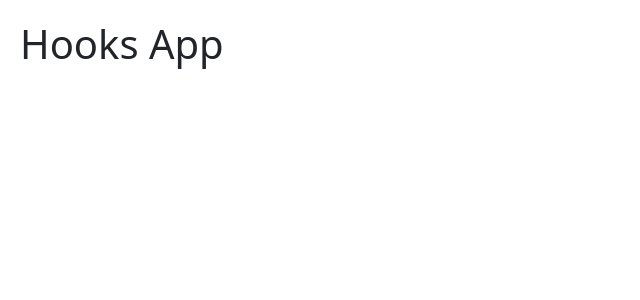
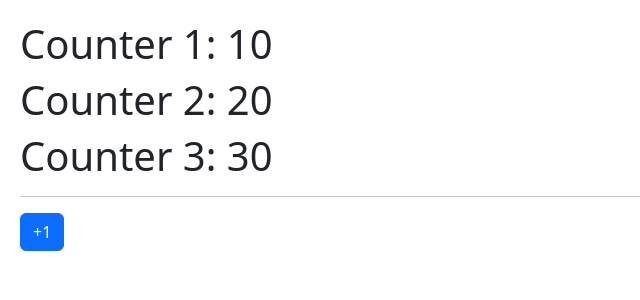
Before and after one commit to karluxio/frontend-react-hooks-app, a React (Vite) app: page / in a window 1280 px wide. Shown: the top 300 px of the page, without its empty margins (0-640 px from the left). Built offline with nearby package versions, Linux system fonts and the light colour scheme.

Commit message:
feat(CounterApp): counter component added

```diff
--- /dev/null
+++ b/src/01-useState/CounterApp.jsx
@@ -0,0 +1,30 @@
+import { useState } from "react"
+
+export const CounterApp = () => {
+
+  const [state, setState] = useState({
+    counter1: 10,
+    counter2: 20,
+    counter3: 30,
+  })
+
+  const { counter1, counter2, counter3 } = state
+
+  return (
+    <>
+      <h1>Counter 1: {counter1}</h1>
+      <h1>Counter 2: {counter2}</h1>
+      <h1>Counter 3: {counter3}</h1>
+
+      <hr />
+
+      <button className="btn btn-primary" onClick={
+        () => setState({
+          ...state,
+          counter1: counter1 + 1,
+        })
+      }>+1</button>
+
+    </>
+  )
+}
--- a/src/main.jsx
+++ b/src/main.jsx
@@ -1,11 +1,14 @@
 import React from 'react'
 import ReactDOM from 'react-dom/client'
-import { HooksApp } from './HooksApp'
+
+// import { HooksApp } from './HooksApp'
+import { CounterApp } from './01-useState/CounterApp'
 
 import './index.css'
 
 ReactDOM.createRoot(document.getElementById('root')).render(
   <React.StrictMode>
-    <HooksApp />
+    {/* <HooksApp /> */}
+    <CounterApp />
   </React.StrictMode>,
 )
```
